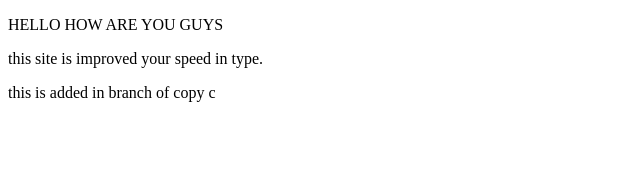
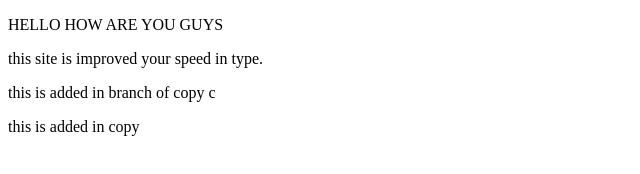
Before and after one commit to ali-fatah12/project_1, a plain HTML site: page index.html in a window 1280 px wide. Shown: the whole page, without its empty margins (0-640 px from the left). Drawn offline with Linux system fonts and the light colour scheme.

Commit message:
added in copy

```diff
--- a/index.html
+++ b/index.html
@@ -11,5 +11,6 @@
 
     <p id="colorred">this site is improved your speed in type.</p>
     <p>this is added in branch of copy c</p>
+    <p>this is added in copy</p>
 </body>
 </html>
```
